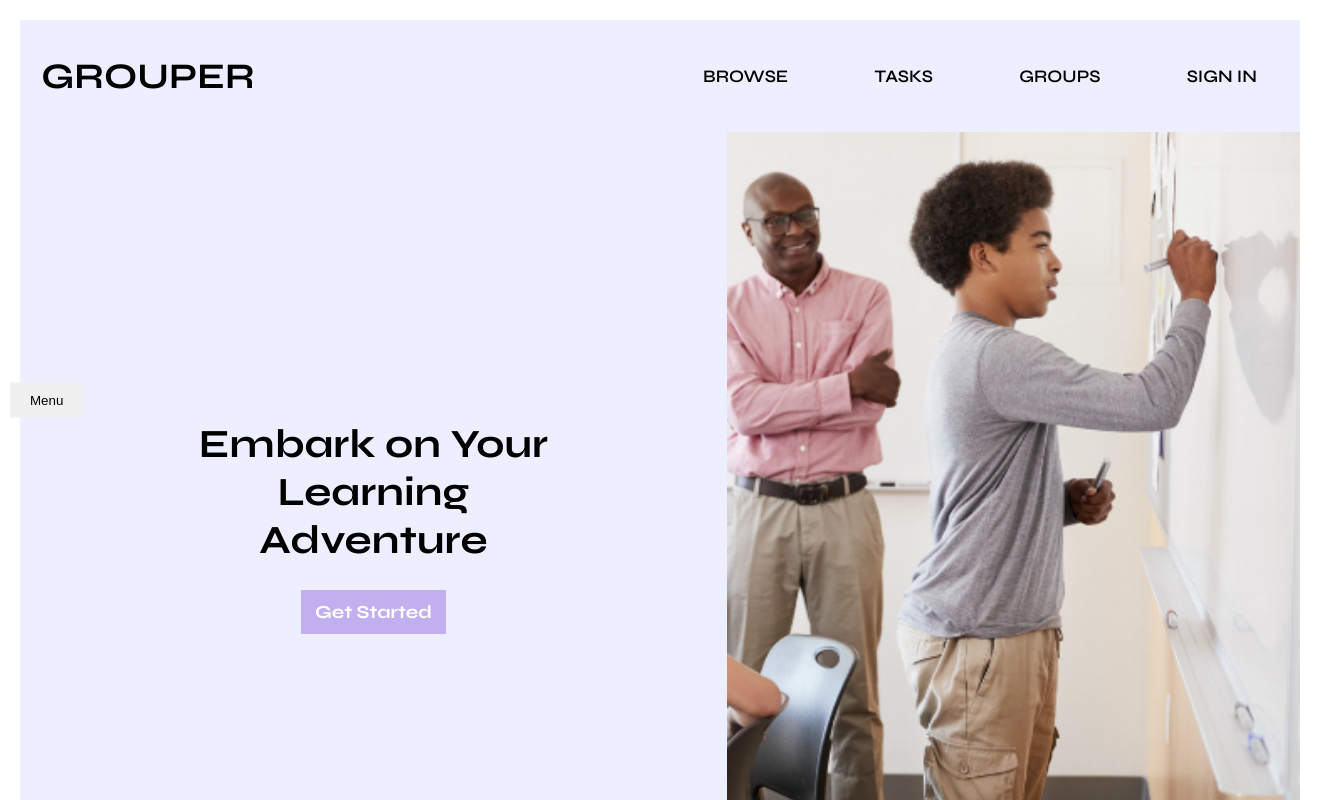
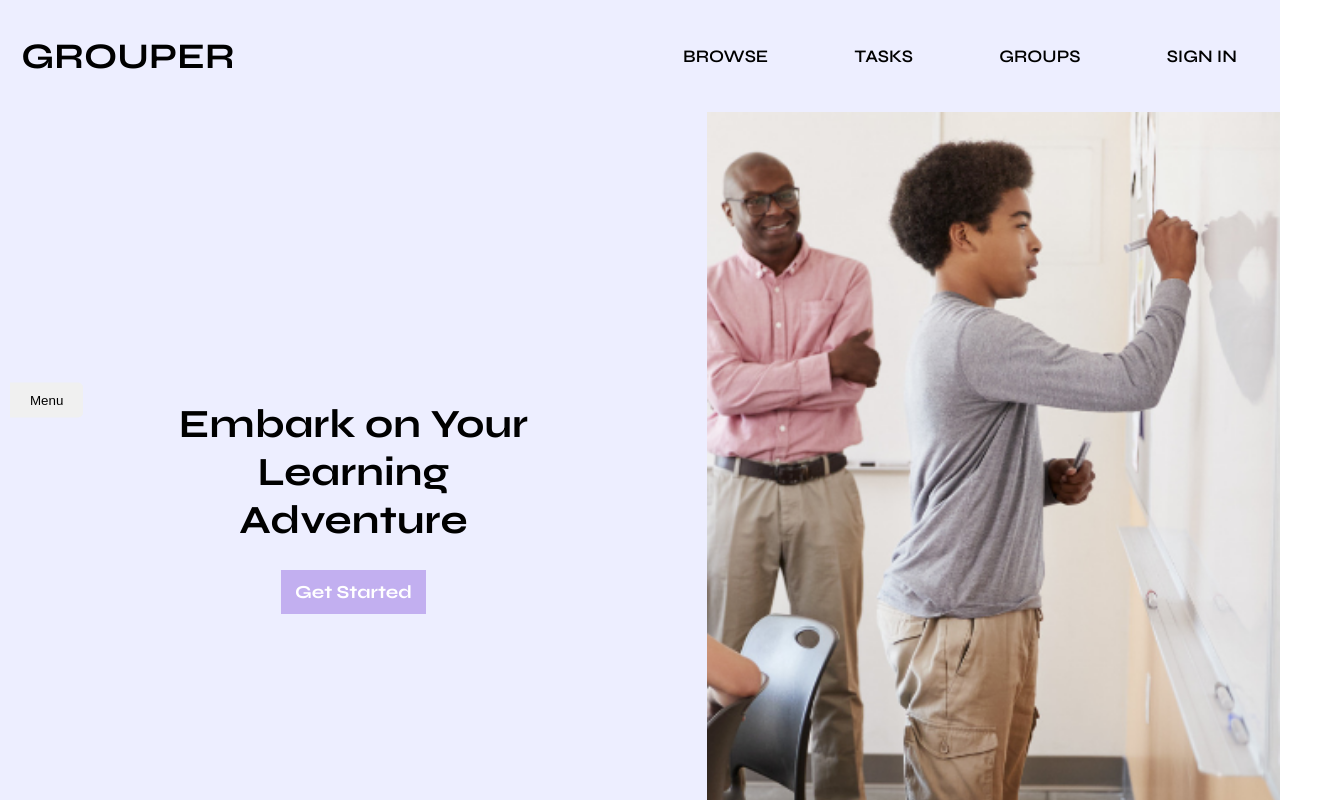
Before and after one commit to NateTof/Grouper, a React (Create React App) app in the folder frontend/: page / in a window 1280 px wide. Shown: the top 800 px of the page, 1320 px wide, since content can reach past the window. Built offline with nearby package versions, Linux system fonts and the light colour scheme.

Commit message:
Fix sidebar menu, remove padding that shifts pages left and downwards

```diff
--- a/frontend/src/App.js
+++ b/frontend/src/App.js
@@ -21,7 +21,7 @@ function App() {
     <Router>
       <div style={{ display: 'flex' }}>
         <Sidebar />
-        <div style={{ flex: 1, padding: '20px' }}>
+        <div style={{ flex: 1}}>
           <Routes>
             <Route path="/" element={<Home />} />
             <Route path="/register" element={<Register />} />
```
